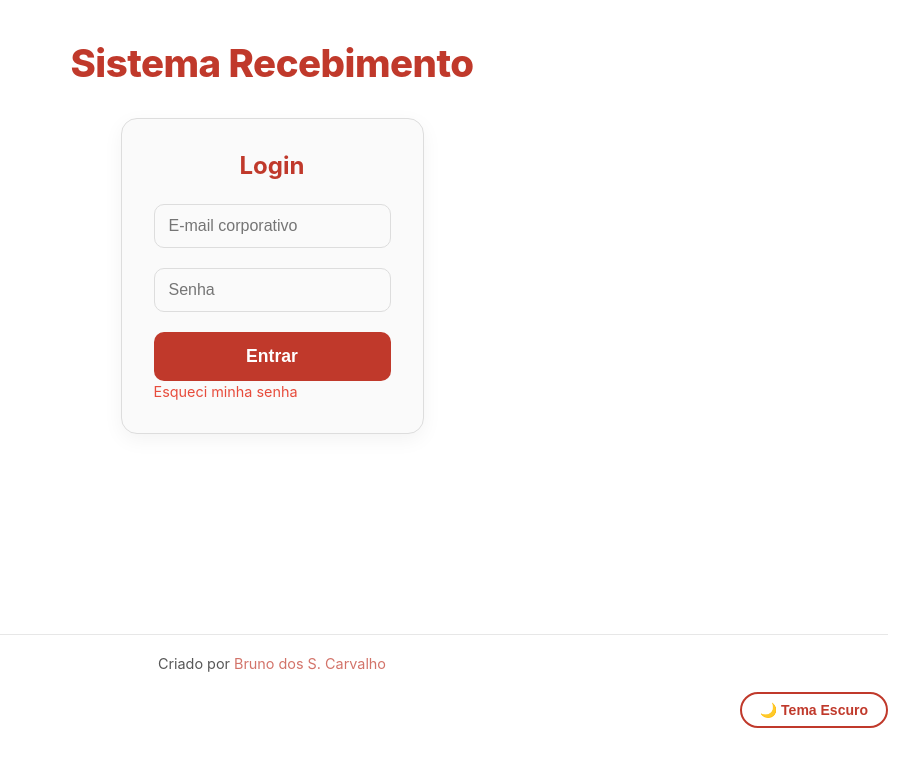
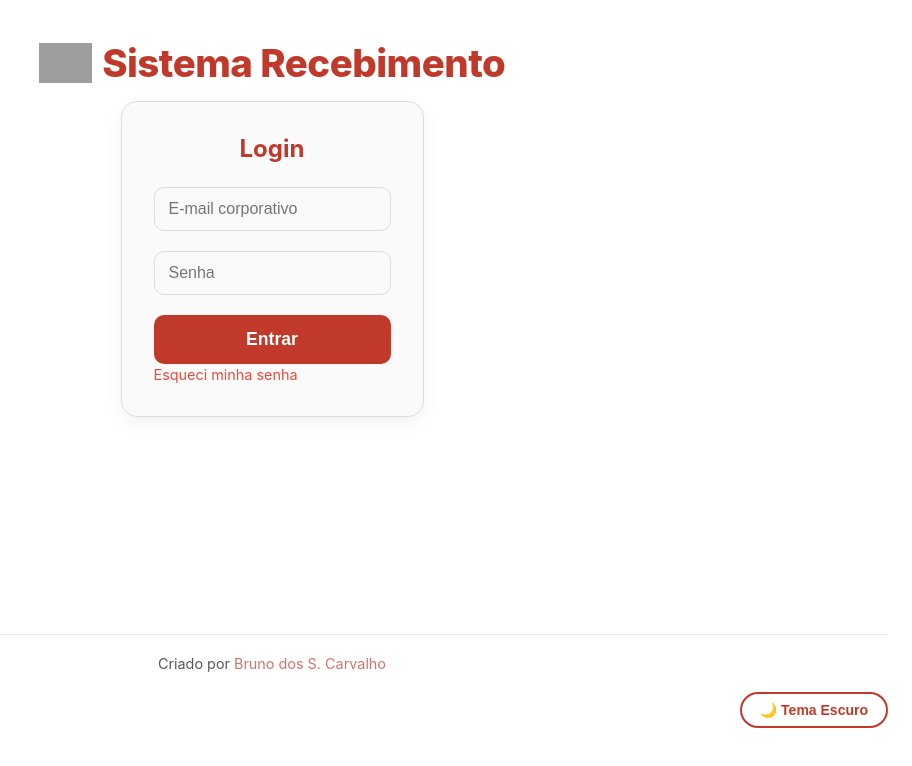
Before and after one commit to bnocrv/sistema-recebimento, a website with bundled scripts: page index.html in a window 1280 px wide. Shown: the whole page, without its empty margins (368-1280 px from the left). Built offline with nearby package versions, Linux system fonts and the light colour scheme; no server answers; grey boxes are pictures that could not be loaded.

Commit message:
Update index.html

```diff
--- a/index.html
+++ b/index.html
@@ -17,8 +17,23 @@
   </head>
 
   <body>
-    <!-- 🧾 Título principal do sistema -->
-    <h1>Sistema Recebimento</h1>
+    <!-- 🧾 Título principal do sistema com logo centralizados -->
+    <div
+      style="
+        display: flex;
+        align-items: center;
+        justify-content: center;
+        gap: 10px;
+        margin-bottom: 15px;
+      "
+    >
+      <img
+        src="https://res.cloudinary.com/dmpqzayaa/image/upload/v1756312909/sqt5fplglswwk8isu9co.jpg"
+        alt="Logo da Empresa"
+        style="height: 40px; width: auto;"
+      />
+      <h1 style="margin: 0;">Sistema Recebimento</h1>
+    </div>
 
     <!-- 🔐 BLOCO DE LOGIN -->
     <div id="login-container">
@@ -109,9 +124,12 @@
 
     <footer id="footer-corporativo">
       Criado por
-      <a href="https://github.com/bnocrv" target="_blank" rel="noopener noreferrer">
-        Bruno dos S. Carvalho
-      </a>
+      <a
+        href="https://github.com/bnocrv"
+        target="_blank"
+        rel="noopener noreferrer"
+        >Bruno dos S. Carvalho</a
+      >
     </footer>
 
     <script type="module" src="script.js"></script>
```
